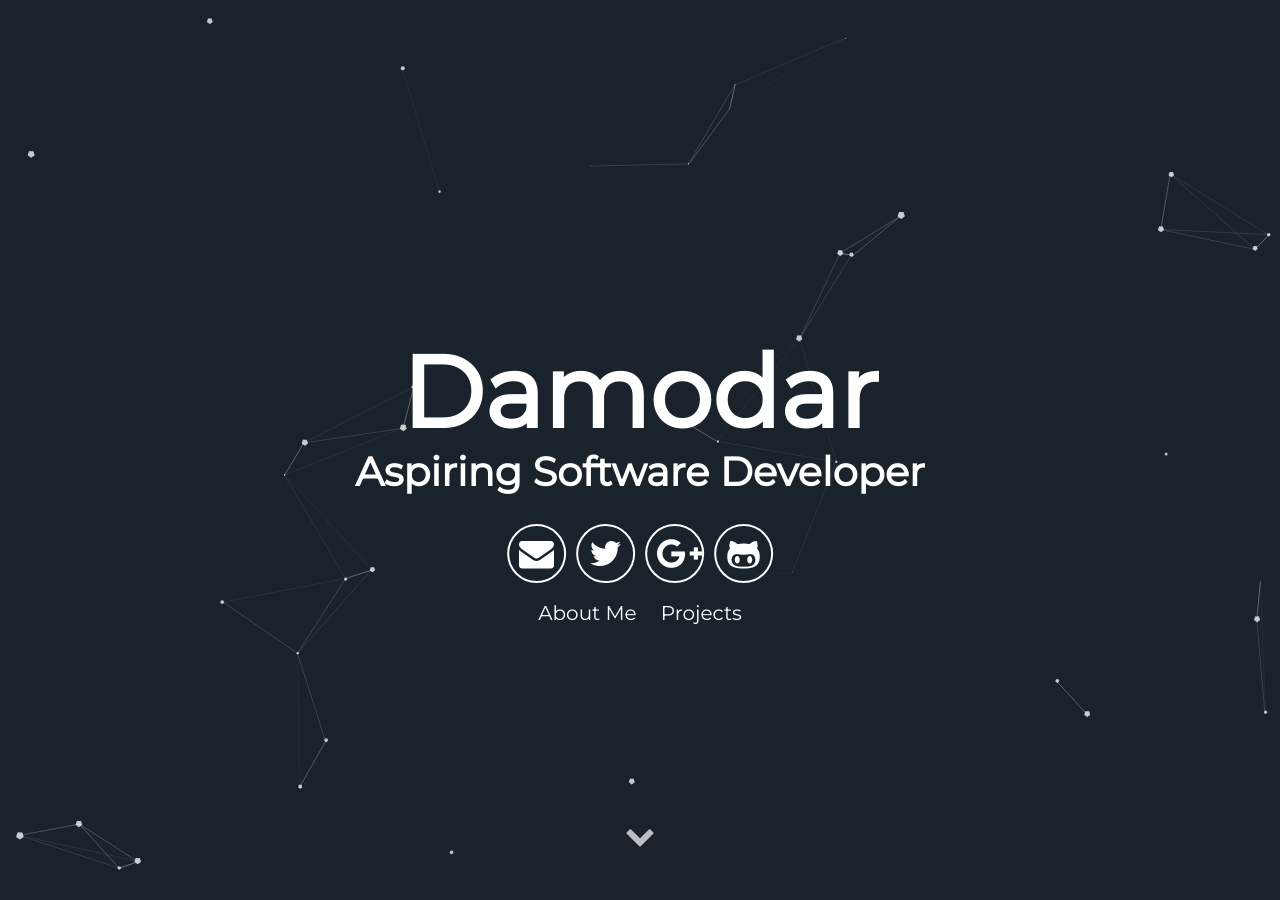
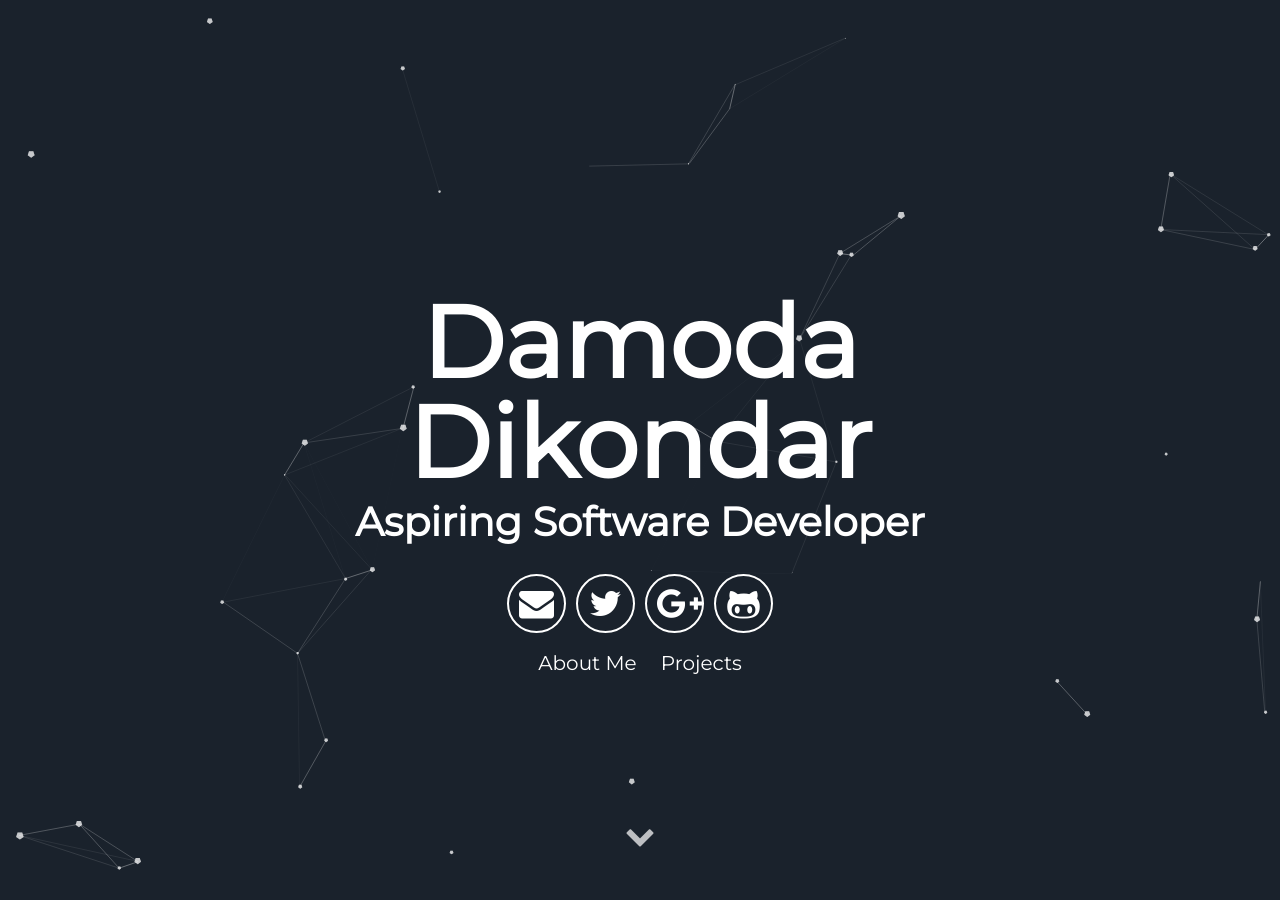
Before and after one commit to damodar454/damodar454.github.io, a Jekyll site: the page built from index.html, in a window 1280 px wide and 900 px high. Built offline with Jekyll 4.4.1, drawn with Linux system fonts in a browser that asks for light colours.

Commit message:
Update header.html

```diff
--- a/_includes/header.html
+++ b/_includes/header.html
@@ -1,7 +1,7 @@
 <div id="particles-js">
   <div class="header">
       <h1>
-        <span class="site-title">Damodar</span>
+        <span class="site-title">Damoda Dikondar</span>
         <span class="site-description">{{site.user_title}}</span>
       </h1>
       <div class="header-icons">
```
